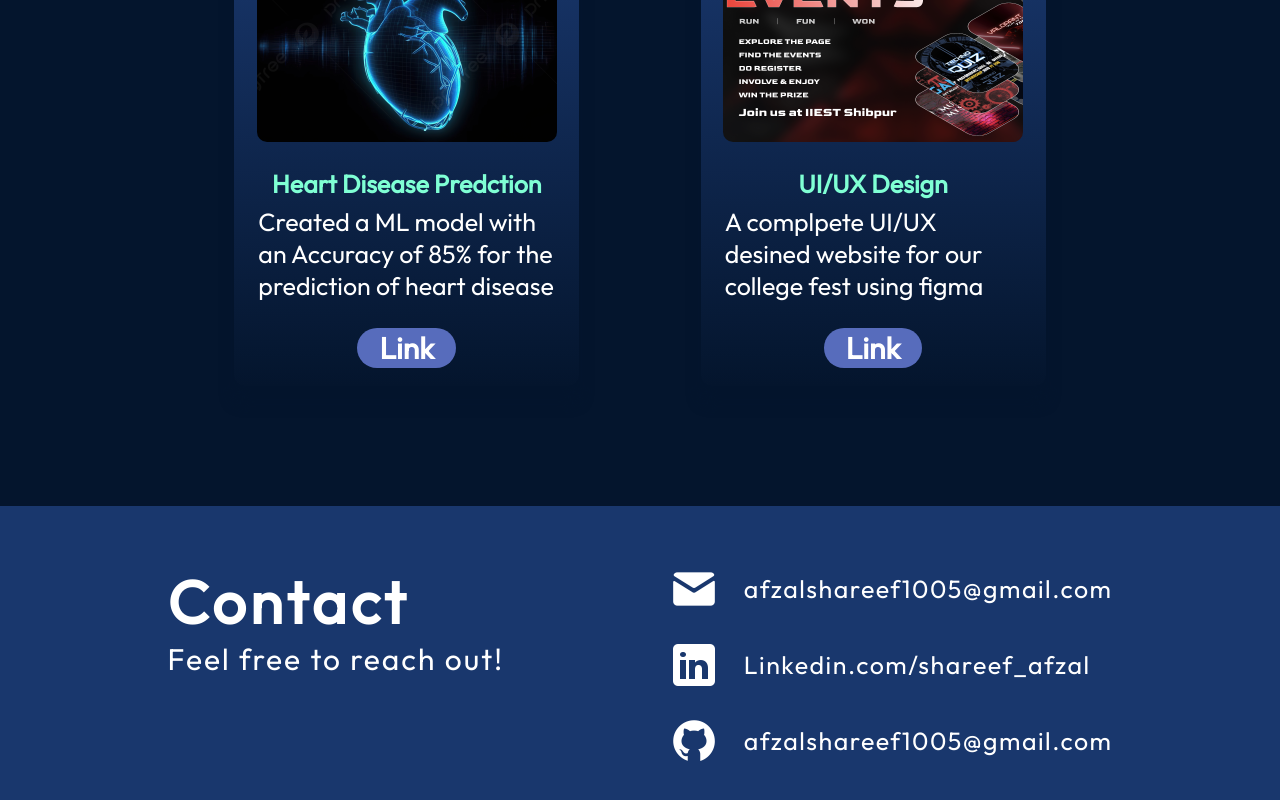
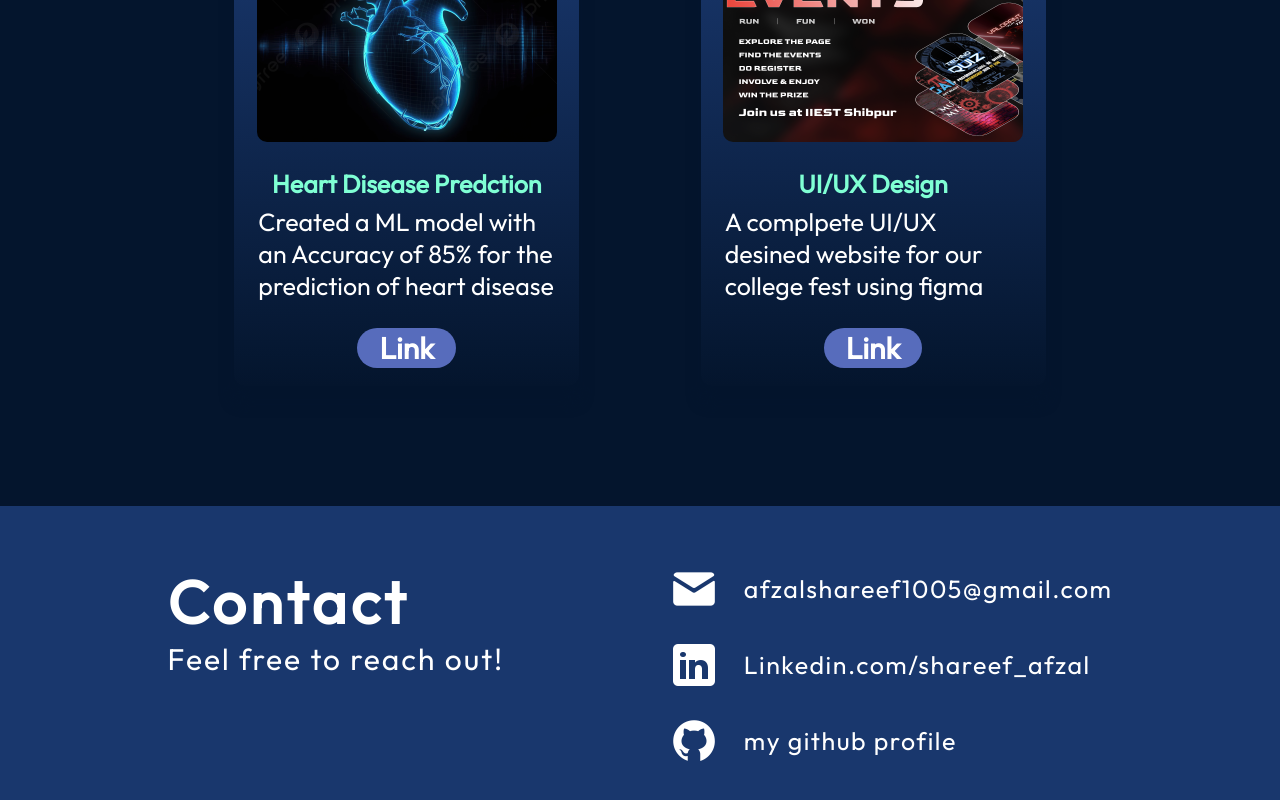
Before and after one commit to shareef-afzal/portfolio, a React (Vite) app: page / in a window 1280 px wide. Shown: the part 2431-3231 px from the top of the page. Built offline with nearby package versions, Linux system fonts and the light colour scheme.

Commit message:
Fixed missing heading issue

```diff
--- a/src/components/contact/Contact.jsx
+++ b/src/components/contact/Contact.jsx
@@ -18,7 +18,7 @@ export const Contact=()=>{
             </li>
             <li className={styles.link}>
                 <img src={getImageUrl("contact/githubIcon.png")} alt="Email icon" />
-                <a href="https://github.com/shareef-afzal" target="_blank">afzalshareef1005@gmail.com</a>
+                <a href="https://github.com/shareef-afzal" target="_blank">my github profile</a>
             </li>
         </ul>
     </footer>
```
